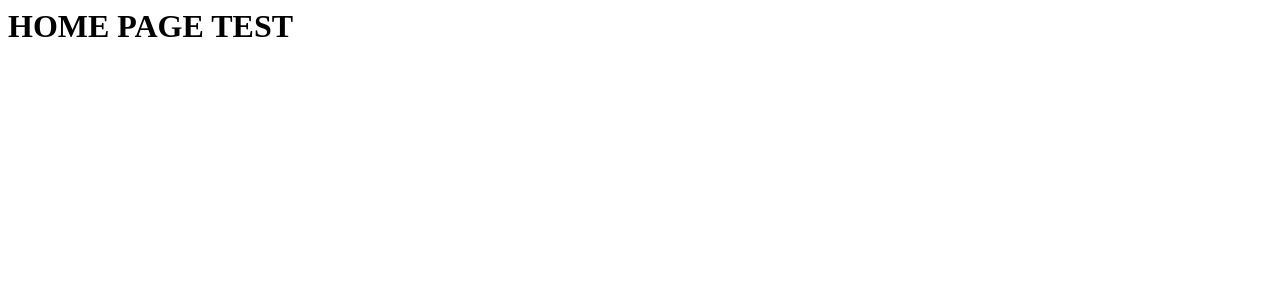
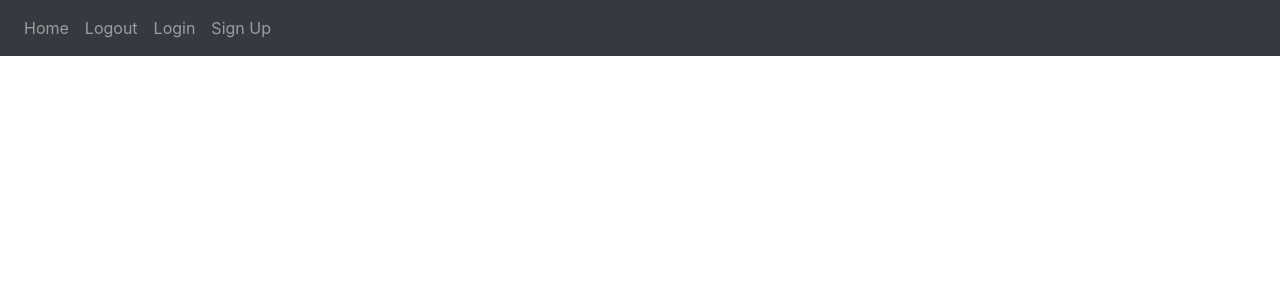
Before and after one commit to MakiDem/Flask-Note-App, a Flask app: page / in a window 1280 px wide. Shown: the top 300 px of the page. Run offline with Flask 3, Linux system fonts and the light colour scheme; some libraries are stand-ins or nearby versions.

Commit message:
add: html page templates

```diff
--- a/website/auth.py
+++ b/website/auth.py
@@ -1,11 +1,11 @@
-from flask import Blueprint
+from flask import Blueprint, render_template
 
 auth = Blueprint('auth', __name__)
 
 
 @auth.route('/login')
 def login():
-    return '<h1>Login Page</h1>'
+    return render_template('login.html')
 
 @auth.route('/logout')
 def logout():
@@ -13,4 +13,4 @@ def logout():
 
 @auth.route('/signup')
 def signup():
-    return '<h1>Signup Page</h1>'
+    return render_template('signup.html')
--- a/website/templates/base.html
+++ b/website/templates/base.html
@@ -30,11 +30,10 @@
       </button>
       <div class="collapse navbar-collapse" id="navbar">
         <div class="navbar-nav">
-
           <a class="nav-item nav-link" id="home" href="/">Home</a>
           <a class="nav-item nav-link" id="logout" href="/logout">Logout</a>
           <a class="nav-item nav-link" id="login" href="/login">Login</a>
-          <a class="nav-item nav-link" id="signUp" href="/sign-up">Sign Up</a>
+          <a class="nav-item nav-link" id="signUp" href="/signup">Sign Up</a>
         </div>
       </div>
     </nav>
--- /dev/null
+++ b/website/templates/home.html
@@ -0,0 +1,2 @@
+{% extends 'base.html' %}
+{% block title %}Home{% endblock %}
--- /dev/null
+++ b/website/templates/login.html
@@ -0,0 +1,2 @@
+{% extends 'base.html' %}
+{% block title %}Log In{% endblock %}
--- /dev/null
+++ b/website/templates/signup.html
@@ -0,0 +1,2 @@
+{% extends 'base.html' %}
+{% block title %}Sign Up{% endblock %}
--- a/website/view.py
+++ b/website/view.py
@@ -1,7 +1,7 @@
-from flask import Blueprint
+from flask import Blueprint, render_template
 
 views = Blueprint('views', __name__)
 
 @views.route('/')
 def home():
-  return '<h1>HOME PAGE TEST</h1>'
+  return render_template('home.html')
```
